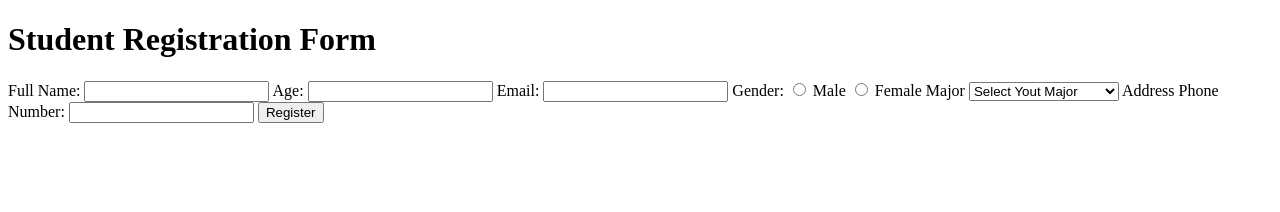
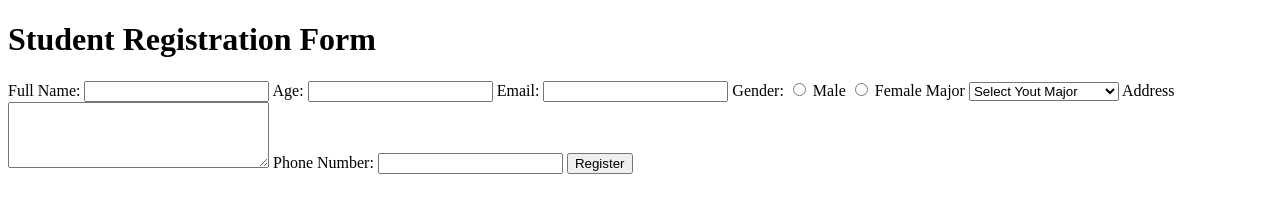
Before and after one commit to firadwiastuti/student-registration, a plain HTML site: page index.html in a window 1280 px wide. Drawn offline with Linux system fonts and the light colour scheme.

Commit message:
Update index.html

```diff
--- a/index.html
+++ b/index.html
@@ -35,7 +35,7 @@
   </select>
 
   <label for="address">Address</label>
-  <type="textarea" id="address" name="address" rows="4" cols="30"></textarea>
+  <textarea id="address" name="address" rows="4" cols="30"></textarea>
 
   <label for="phone">Phone Number:</label>
   <input type="tel" id="phone" name="phone">
```
